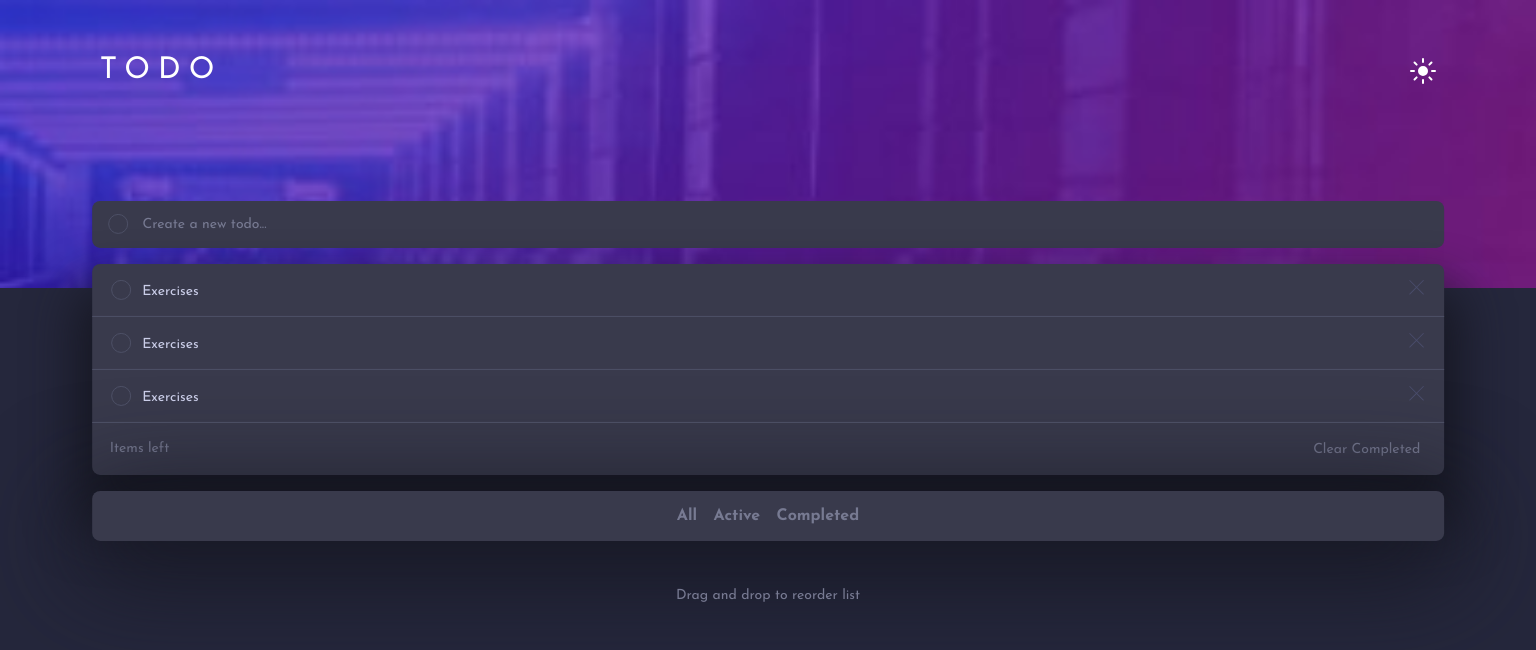
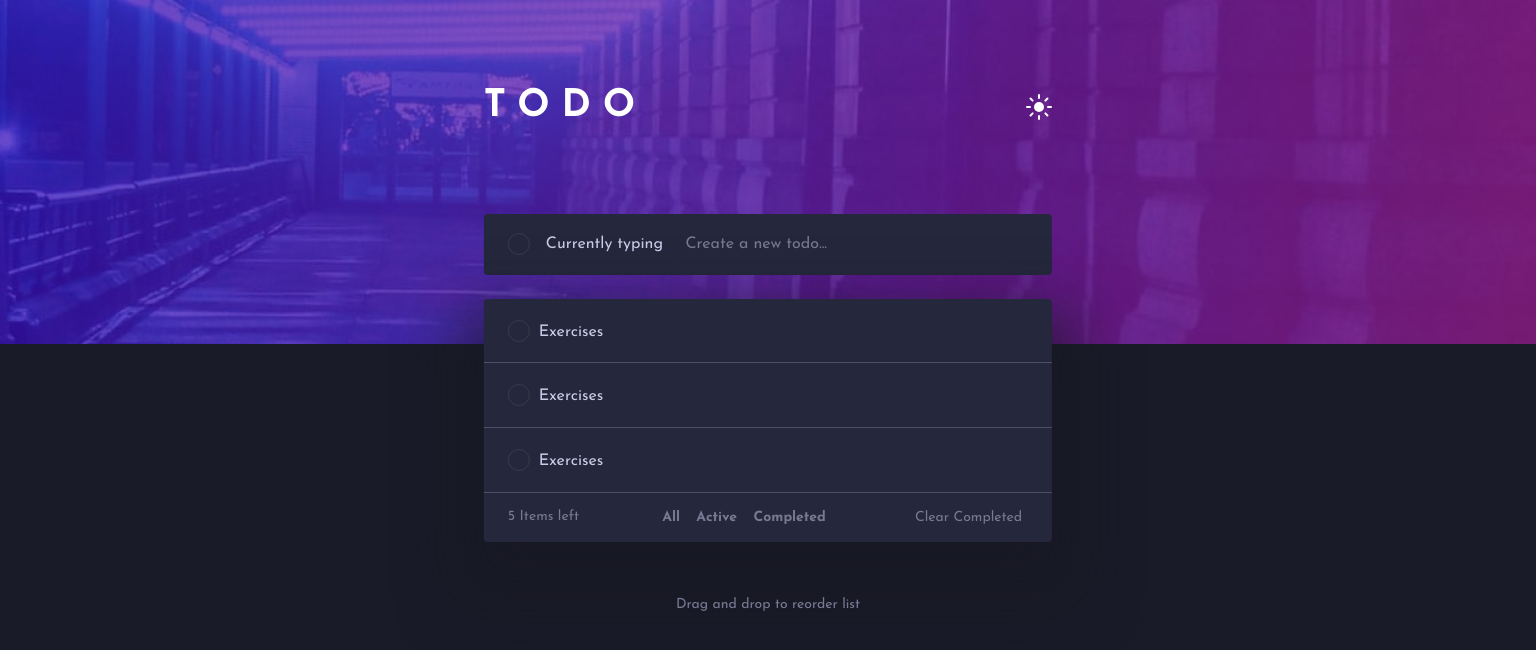
Before and after one commit to pedroalima/Todo-list, a plain HTML site: page index.html in a window 1536 px wide. Drawn offline with Linux system fonts and the light colour scheme.

Commit message:
style add desktop layout

```diff
--- a/assets/css/index.css
+++ b/assets/css/index.css
@@ -3,20 +3,19 @@
 :root {
     --font-primary: 'Josefin Sans';
 
-
-
+    --main-background: hsl(236, 22%, 13%);
     --section-background: hsl(235, 24%, 19%);
     --font-color-primary: hsl(234, 39%, 85%);
     --font--color-secondary: hsl(234, 11%, 52%);
-    --containers-background: hsl(237, 14%, 26%);
+    --color-checkbox-border: hsl(237, 14%, 26%);
     --color-border: hsl(233, 14%, 35%);
     --gradient: linear-gradient(
         45deg,
         hsl(192, 100%, 67%),
         hsl(280, 87%, 65%) 80%);
-    --shadow-color: rgb(22, 23, 34);
+    --shadow-color: rgba(22, 23, 34, 0.6);
     --button-active: hsl(220, 98%, 61%);
-    --Light-Grayish-Blue-hover: hsl(236, 33%, 92%);
+    --elements-hover: hsl(236, 33%, 92%);
 }
 
 /* ### Light Theme
@@ -49,7 +48,7 @@ header {
 .navbar {
     width: 87%;
     margin: 0 auto;
-    padding-top: 3.5rem;
+    padding-top: 10vh;
     display: flex;
     justify-content: space-between;
     align-items: center;
@@ -57,13 +56,14 @@ header {
 
 .navbar h1 {
     font-size: 30px;
+    font-weight: 700;
     color: #FFF;
     text-transform: uppercase;
-    letter-spacing: 8px;
+    letter-spacing: 3vw;
 }
 
 main {
-    background: var(--section-background);
+    background: var(--main-background);
     height: 64%;
     text-align: center;
     position: relative;
@@ -71,9 +71,9 @@ main {
 
 .todo {
     position: absolute;
-    top: 130px;
+    top: -90px;
     left: 50%;
-    transform: translate(-50%, -50%);
+    transform: translate(-50%, 0);
     display: flex;
     flex-direction: column;
     justify-content: space-around;
@@ -82,44 +82,47 @@ main {
 }
 
 .todo-field {
-    background-color: var(--containers-background);
-    padding: 0.6rem 1rem;
+    background-color: var(--section-background);
+    padding: 0.8rem 1rem;
     width: 100%;
-    border-radius: 8px;
+    border-radius: 4px;
     display: flex;
     justify-content: start;
     align-items: center;
     gap: 0.5rem;
 }
 
-input[type="radio"] {
+input[type="checkbox"] {
     appearance: none;
     width: 20px;
     height: 20px;
     margin: 0;
-    background: var(--Very-color-border);
+    background: none;
     border-radius: 50%;
-    border: 1px solid var(--color-border);
+    border: 1px solid var(--color-checkbox-border);
 }
 
-input[type="radio"]:checked {
+input[type="checkbox"]:checked {
     background-image: url('/assets/img/icon-check.svg'),
                       var(--gradient);
     background-repeat: no-repeat;
     background-position: center center;
-
 }
 
-input[type="radio"]:checked ~ label {
+input[type="checkbox"]:checked ~ label {
     text-decoration: line-through;
     color: var(--font--color-secondary);
 }
 
-.todo-field input:nth-child(2) {
+.todo-field p {
+    display: none;
+}
+
+.todo-field input:nth-child(3) {
     font-family: var(--font-primary);
     font-size: 14px;
     color: var(--font-color-primary);
-    background-color: var(--Very-color-border);
+    background-color: var(--section-background);
     border: none;
     width: 90%;
     padding: 0.4rem;
@@ -130,13 +133,13 @@ input[type="radio"]:checked ~ label {
 }
 
 .todo__list {
-    box-shadow: 0 40px 50px 15px var(--shadow-color);
+    box-shadow: 0 40px 70px 35px var(--shadow-color);
 }
 
 .todo__list,
 .todo__taskbar {
-    background: var(--containers-background);
-    border-radius: 8px;
+    background: var(--section-background);
+    border-radius: 4px;
     width: 100%;
 }
 
@@ -144,7 +147,6 @@ input[type="radio"]:checked ~ label {
     position: relative;
     border-bottom: 1px solid var(--color-border);
     padding: 1rem 1.2rem;
-
 }
 
 .todo__item,
@@ -172,18 +174,17 @@ input[type="radio"]:checked ~ label {
     padding: 1.1rem;
 }
 
+.todo__item-footer .todo__taskbar-desktop {
+    display: none;
+}
+
 .todo__taskbar {
     padding: 1rem;
-    box-shadow: 0 20px 100px 15px var(--shadow-color);
+    box-shadow: 0 70px 70px 55px var(--shadow-color);
 }
 
 .todo__button {
     font-weight: 700;
-    font-size: 16px;
-}
-
-.todo__button:active {
-    color: var(--button-active);
 }
 
 button {
@@ -194,7 +195,133 @@ button {
     font-size: 14px;
 }
 
+button:active {
+    color: var(--button-active);
+}
+
 .todo__footer {
     width: 100%;
     padding: 2rem;
 }
+
+@media screen and (min-width: 1360px) {
+    header {
+        background-image: url("/assets/img/bg-desktop-dark.jpg");
+        height: 43%;
+    }
+
+    .navbar {
+        width: 37%;
+        padding-top: 11vh;
+    }
+
+    .navbar h1 {
+        font-size: 38px;
+        letter-spacing: 12px;
+    }
+
+    main {
+        background: var(--main-background);
+        height: 57%;
+        position: relative;
+    }
+
+    .todo {
+        position: absolute;
+        top: -130px;
+        gap: 1.5rem;
+        width: 37%;
+    }
+
+    .todo-field {
+        background-color: var(--section-background);
+        padding: 1rem 1.5rem;
+        border-radius: 4px;
+        gap: 1rem;
+    }
+
+    .todo-field p {
+        display: block;
+        font-size: 16px;
+        color: var(--font-color-primary);
+    }
+
+    input[type="checkbox"] {
+        width: 22px;
+        height: 22px;
+    }
+
+    .todo-field input:nth-child(3) {
+        width: 62%;
+        font-size: 16px;
+        background-color: var(--section-background);
+    }
+
+    .todo__list {
+        background: var(--section-background);
+        border-radius: 4px;
+        box-shadow: 0 2rem 60px 1.5rem var(--shadow-color);
+    }
+
+     .todo__item {
+        padding: 1.3rem 1.5rem;
+    }
+
+    .todo__item * {
+        cursor: pointer;
+    }
+
+    .todo__item label {
+        top: 25px;
+        left: 55px;
+        font-size: 16px;
+    }
+
+    .todo__item i img {
+        width: 17px;
+        height: 17px;
+        visibility: hidden;
+    }
+
+    .todo__item:hover > i img {
+        visibility: visible;
+    }
+
+    .todo__item:hover > input[type="checkbox"] {
+        border: 1px solid;
+        border-image: var(--gradient) 1;
+    }
+
+    .todo__item-footer {
+        padding: 1rem 1.5rem;
+    }
+
+    .todo__item-footer .todo__taskbar-desktop {
+        display: block;
+    }
+
+    .todo__taskbar {
+        display: none;
+    }
+
+    button {
+        background: none;
+        border: none;
+        font-family: var(--font-primary), sans-serif;
+        color: var(--font--color-secondary);
+        cursor: pointer;
+    }
+
+    button:hover {
+        color: var(--elements-hover);
+    }
+
+    button:active {
+        color: var(--button-active);
+    }
+
+    .todo__button {
+        font-weight: 700;
+        font-size: 14px;
+    }
+}
--- a/index.html
+++ b/index.html
@@ -19,28 +19,34 @@
     <main>
         <section class="todo">
             <div class="todo-field">
-                <input type="radio" name="" id="">
+                <input type="checkbox" name="" id="">
+                <p>Currently typing</p>
                 <input type="text" placeholder="Create a new todo...">
             </div>
 
             <ul class="todo__list">
                 <li class="todo__item">
-                    <input type="radio" id="todo-item1">
+                    <input type="checkbox" id="todo-item1">
                     <label for="todo-item1">Exercises</label>
                     <i><img src="./assets/img/icon-cross.svg" alt="Icone em formato de X"></i>
                 </li>
                 <li class="todo__item">
-                    <input type="radio" id="todo-item2">
+                    <input type="checkbox" id="todo-item2">
                     <label for="todo-item2">Exercises</label>
                     <i><img src="./assets/img/icon-cross.svg" alt="Icone em formato de X"></i>
                 </li>
                 <li class="todo__item">
-                    <input type="radio" id="todo-item3">
+                    <input type="checkbox" id="todo-item3">
                     <label for="todo-item3">Exercises</label>
                     <i><img src="./assets/img/icon-cross.svg" alt="Icone em formato de X"></i>
                 </li>
                 <li class="todo__item-footer">
-                    <p>Items left</p>
+                    <p>5 Items left</p>
+                    <div class="todo__taskbar-desktop">
+                        <button class="todo__button">All</button>
+                        <button class="todo__button">Active</button>
+                        <button class="todo__button">Completed</button>
+                    </div>
                     <button>Clear Completed</button>
                 </li>
             </ul>
```
